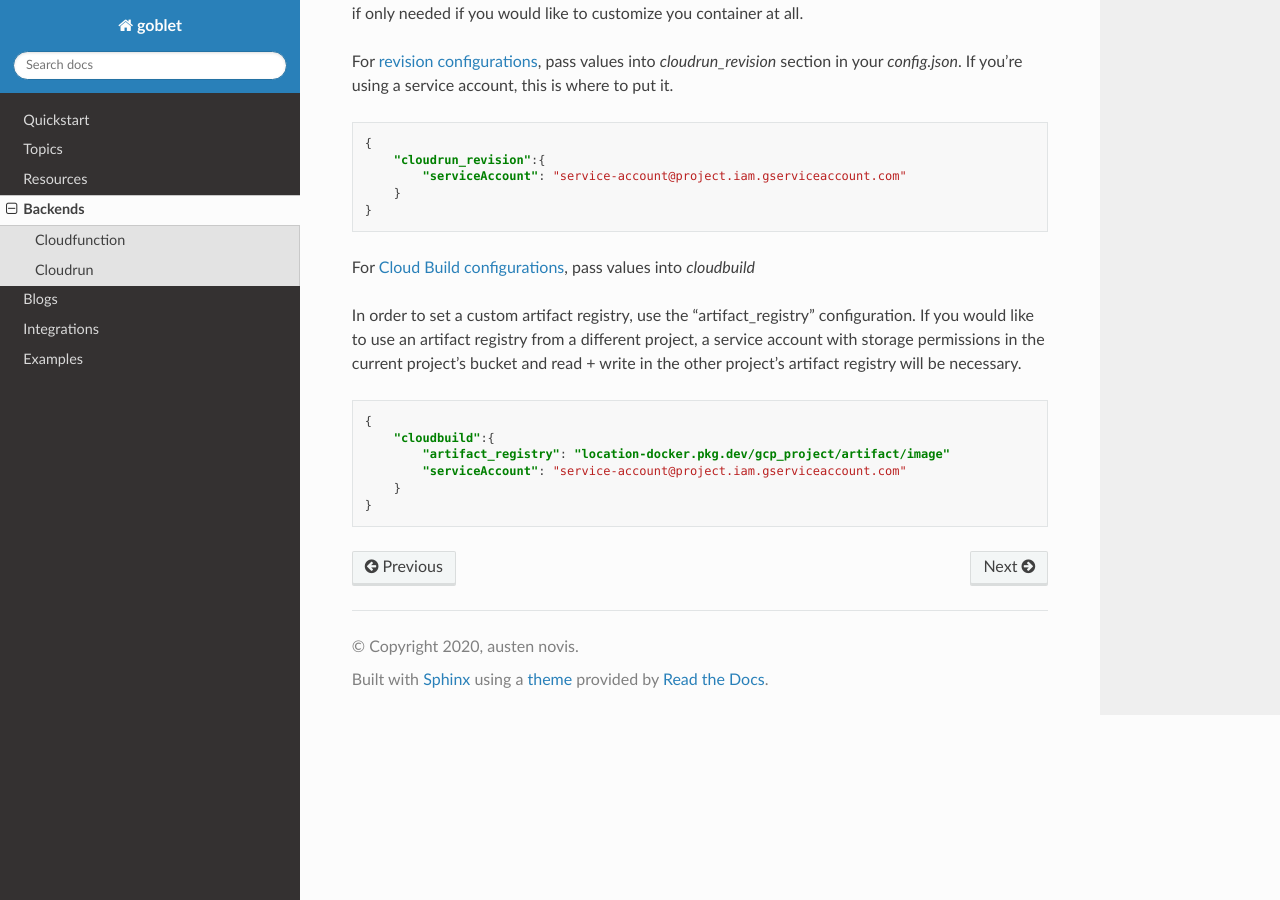
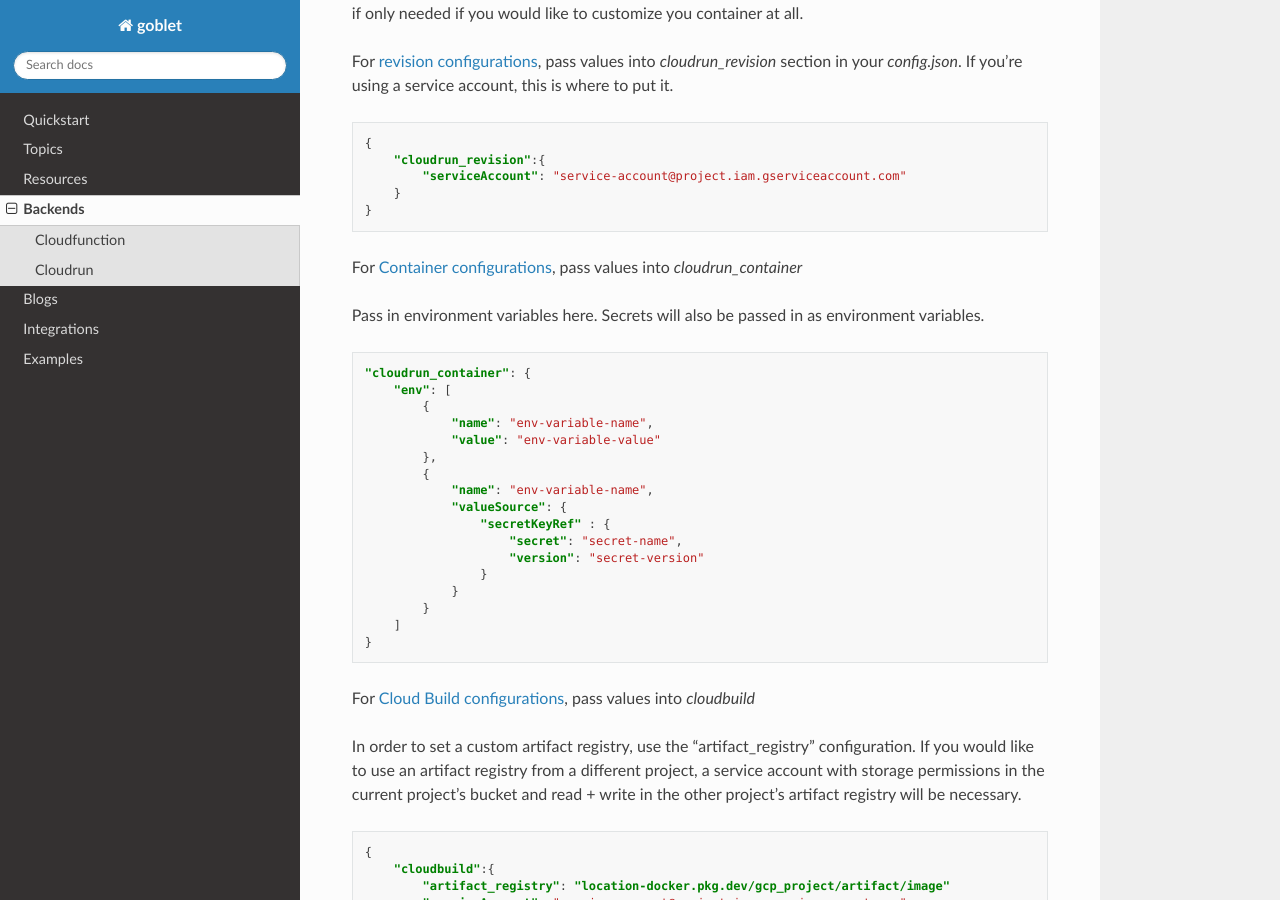
Before and after one commit to goblet/goblet, a Sphinx documentation site: the page built from docs/source/backends.rst, in a window 1280 px wide and 900 px high, scrolled down 1483 px. Built offline with Sphinx 7.4.7 and the Read the Docs theme 2.0.0, drawn with Linux system fonts in a browser that asks for light colours.

Commit message:
Container Config and Project ID Fix (#216)
* container config

* black

```diff
--- a/docs/source/backends.rst
+++ b/docs/source/backends.rst
@@ -72,6 +72,32 @@ For `revision configurations <https://cloud.google.com/run/docs/reference/rest/v
         }
     }
 
+
+For `Container configurations <https://cloud.google.com/run/docs/reference/rest/v2/Container>`__, pass values into `cloudrun_container`
+
+Pass in environment variables here. Secrets will also be passed in as environment variables.
+
+.. code:: json
+
+    "cloudrun_container": {
+        "env": [
+            {
+                "name": "env-variable-name",
+                "value": "env-variable-value"
+            },
+            {
+                "name": "env-variable-name",
+                "valueSource": {
+                    "secretKeyRef" : {
+                        "secret": "secret-name",
+                        "version": "secret-version"
+                    }
+                }
+            }
+        ]
+    }
+
+
 For `Cloud Build configurations <https://cloud.google.com/build/docs/api/reference/rest/v1/projects.builds>`__, pass values into `cloudbuild`
 
 In order to set a custom artifact registry, use the "artifact_registry" configuration. If you would like to use an artifact registry from a different project, a service account with storage permissions in the current project's bucket and read + write in the other project's artifact registry will be necessary.
```
Also changed, not shown: docs/source/topics.rst (+19 -0 lines), 2 other files.
